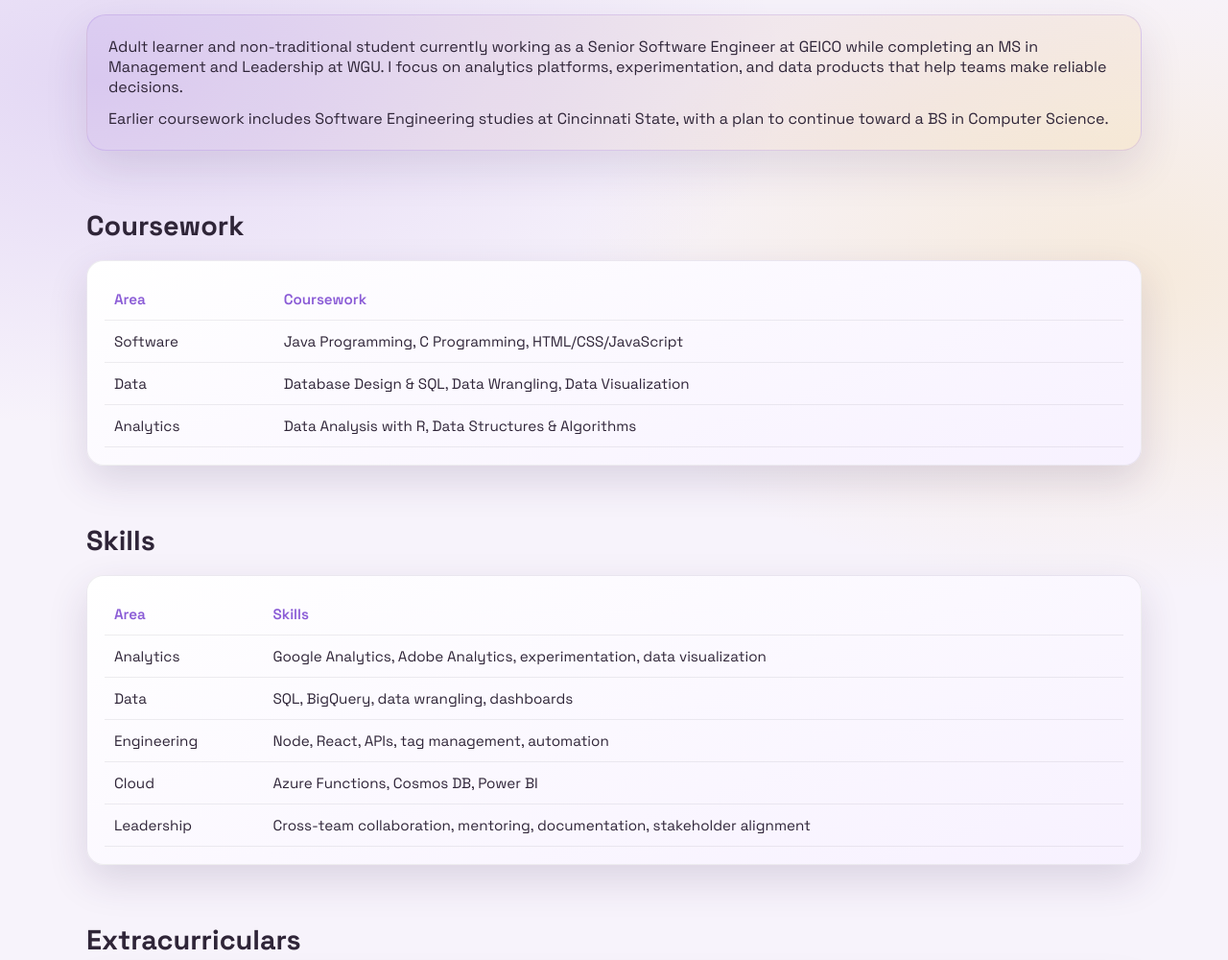
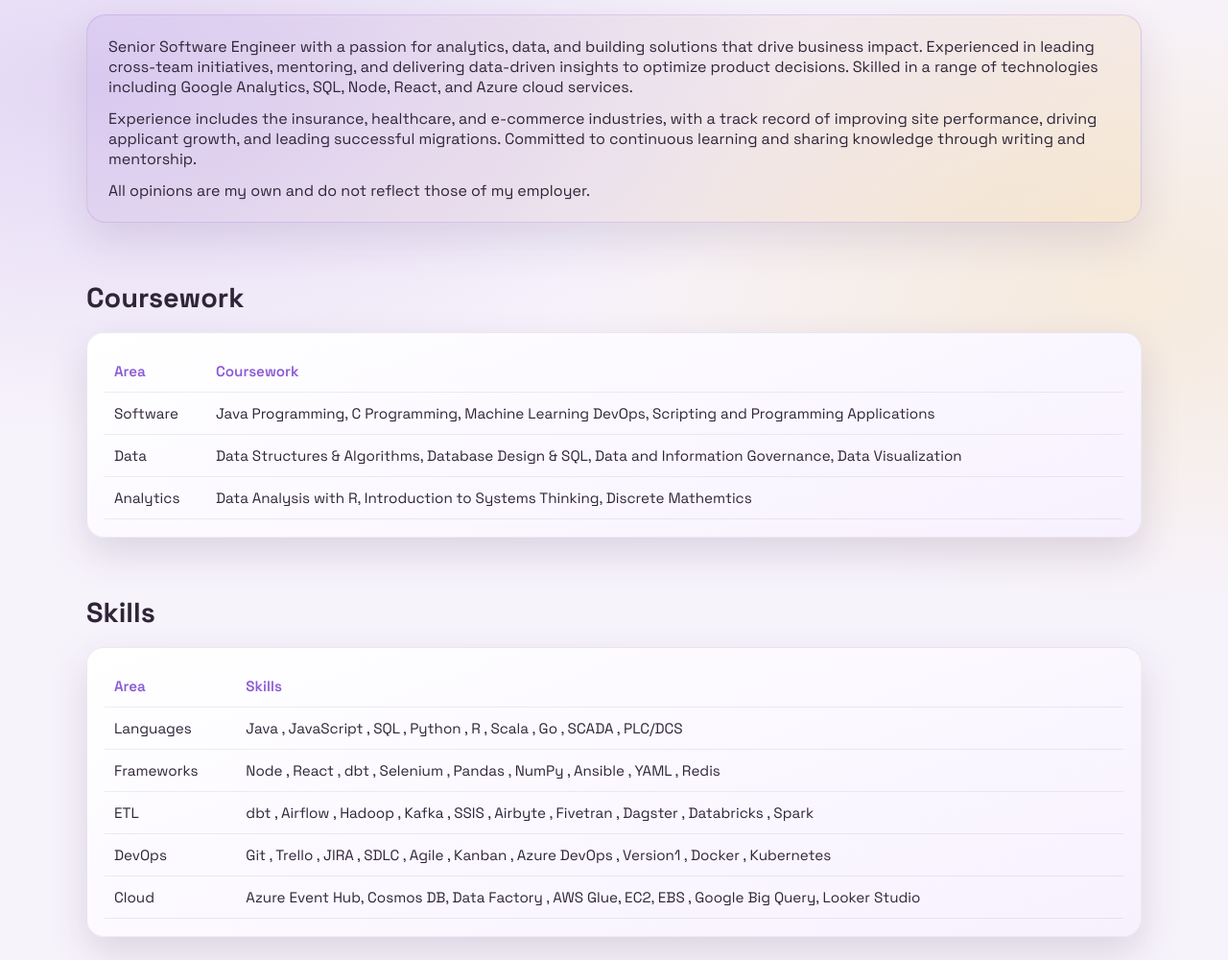
Before and after one commit to Greg-Pina/personal_website, a Gatsby site: page /about in a window 1280 px wide. Shown: the part 176-1176 px from the top of the page at 96% size. Built offline with nearby package versions, Linux system fonts and the light colour scheme; Gatsby itself is replaced by a stand-in of ours.

Commit message:
updates to about me

```diff
--- a/src/pages/about.js
+++ b/src/pages/about.js
@@ -9,14 +9,13 @@ const AboutPage = () => (
       <h2>About</h2>
       <div className="about-highlight">
         <p>
-          Adult learner and non-traditional student currently working as a Senior
-          Software Engineer at GEICO while completing an MS in Management and
-          Leadership at WGU. I focus on analytics platforms, experimentation, and
-          data products that help teams make reliable decisions.
+          Senior Software Engineer with a passion for analytics, data, and building solutions that drive business impact. Experienced in leading cross-team initiatives, mentoring, and delivering data-driven insights to optimize product decisions. Skilled in a range of technologies including Google Analytics, SQL, Node, React, and Azure cloud services.
         </p>
         <p>
-          Earlier coursework includes Software Engineering studies at Cincinnati
-          State, with a plan to continue toward a BS in Computer Science.
+          Experience includes the insurance, healthcare, and e-commerce industries, with a track record of improving site performance, driving applicant growth, and leading successful migrations. Committed to continuous learning and sharing knowledge through writing and mentorship.
+        </p>
+        <p>
+          All opinions are my own and do not reflect those of my employer.
         </p>
       </div>
     </section>
@@ -34,15 +33,15 @@ const AboutPage = () => (
           <tbody>
             <tr>
               <td>Software</td>
-              <td>Java Programming, C Programming, HTML/CSS/JavaScript</td>
+              <td>Java Programming, C Programming, Machine Learning DevOps, Scripting and Programming Applications</td>
             </tr>
             <tr>
               <td>Data</td>
-              <td>Database Design & SQL, Data Wrangling, Data Visualization</td>
+              <td>Data Structures & Algorithms, Database Design & SQL, Data and Information Governance, Data Visualization</td>
             </tr>
             <tr>
               <td>Analytics</td>
-              <td>Data Analysis with R, Data Structures & Algorithms</td>
+              <td>Data Analysis with R, Introduction to Systems Thinking, Discrete Mathemtics</td>
             </tr>
           </tbody>
         </table>
@@ -61,24 +60,24 @@ const AboutPage = () => (
           </thead>
           <tbody>
             <tr>
-              <td>Analytics</td>
-              <td>Google Analytics, Adobe Analytics, experimentation, data visualization</td>
+              <td>Languages</td>
+              <td>Java , JavaScript , SQL , Python , R , Scala , Go , SCADA , PLC/DCS</td>
             </tr>
             <tr>
-              <td>Data</td>
-              <td>SQL, BigQuery, data wrangling, dashboards</td>
+              <td>Frameworks</td>
+              <td>Node , React , dbt , Selenium , Pandas , NumPy , Ansible , YAML , Redis</td>
             </tr>
             <tr>
-              <td>Engineering</td>
-              <td>Node, React, APIs, tag management, automation</td>
+              <td>ETL</td>
+              <td>dbt , Airflow , Hadoop , Kafka , SSIS , Airbyte , Fivetran , Dagster , Databricks , Spark</td>
+            </tr>
+            <tr>
+              <td>DevOps</td>
+              <td>Git , Trello , JIRA , SDLC , Agile , Kanban , Azure DevOps , Version1 , Docker , Kubernetes</td>
             </tr>
             <tr>
               <td>Cloud</td>
-              <td>Azure Functions, Cosmos DB, Power BI</td>
-            </tr>
-            <tr>
-              <td>Leadership</td>
-              <td>Cross-team collaboration, mentoring, documentation, stakeholder alignment</td>
+              <td>Azure Event Hub, Cosmos DB, Data Factory , AWS Glue, EC2, EBS , Google Big Query, Looker Studio</td>
             </tr>
           </tbody>
         </table>
```
